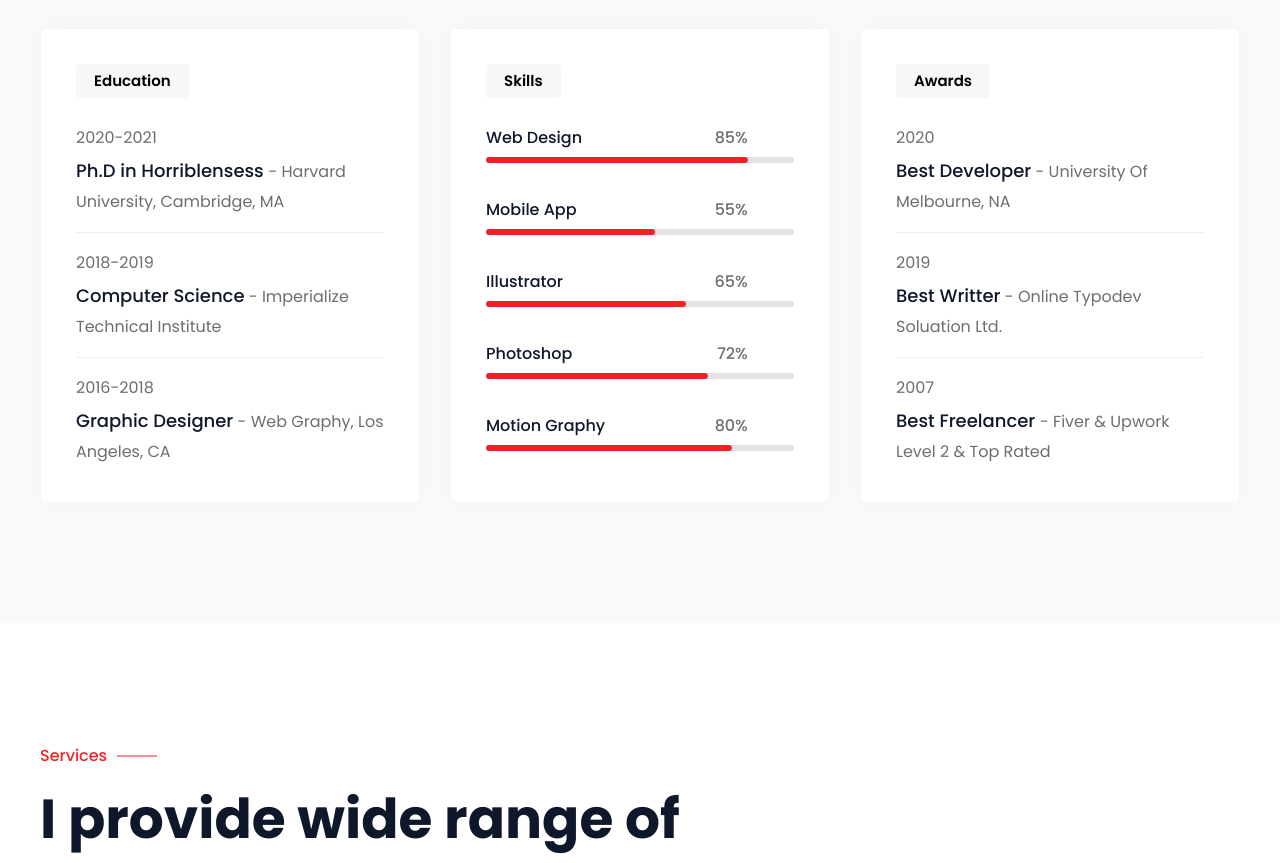
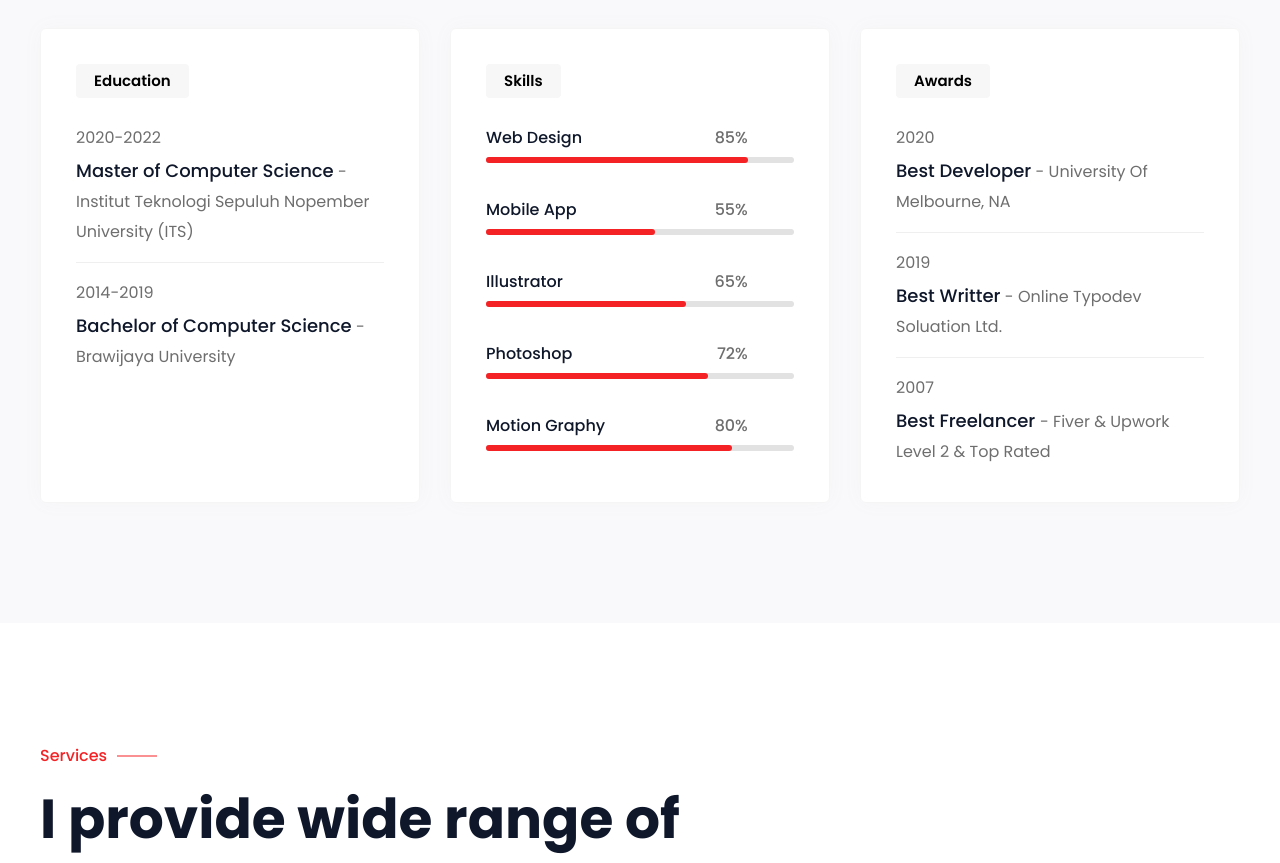
Before and after one commit to doni404/portfolio-public-reactjs, a React (Create React App) app: page / in a window 1280 px wide. Shown: the part 2084-2947 px from the top of the page. Built offline with nearby package versions, Linux system fonts and the light colour scheme.

Commit message:
fix : update education exp

```diff
--- a/src/components/skills/SkillsAnimation.jsx
+++ b/src/components/skills/SkillsAnimation.jsx
@@ -3,19 +3,14 @@ import { Tab, Tabs, TabList, TabPanel } from "react-tabs";
 
 const educationContent = [
   {
-    passingYear: "2020-2021",
-    degree: "Ph.D in Horriblensess ",
-    instituteName: "Harvard University, Cambridge, MA",
+    passingYear: "2020-2022",
+    degree: "Master of Computer Science",
+    instituteName: "Institut Teknologi Sepuluh Nopember University (ITS)",
   },
   {
-    passingYear: "2018-2019",
-    degree: "Computer Science",
-    instituteName: "Imperialize Technical Institute",
-  },
-  {
-    passingYear: "2016-2018",
-    degree: "Graphic Designer",
-    instituteName: "Web Graphy, Los Angeles, CA",
+    passingYear: "2014-2019",
+    degree: "Bachelor of Computer Science",
+    instituteName: "Brawijaya University",
   },
 ];
 
```
